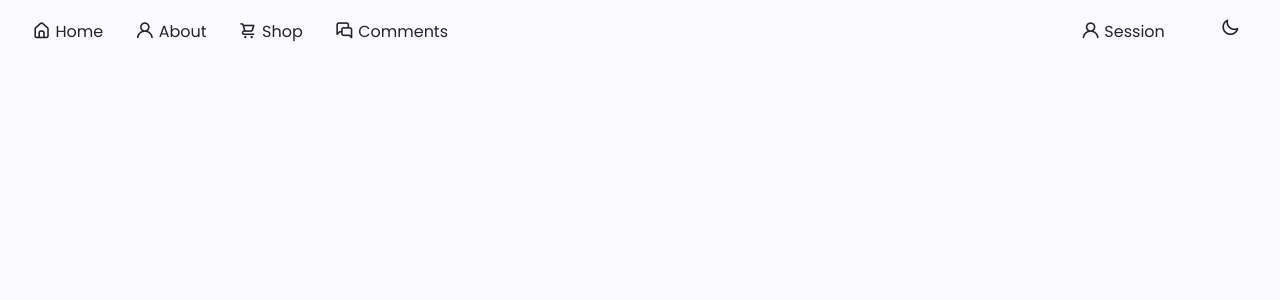
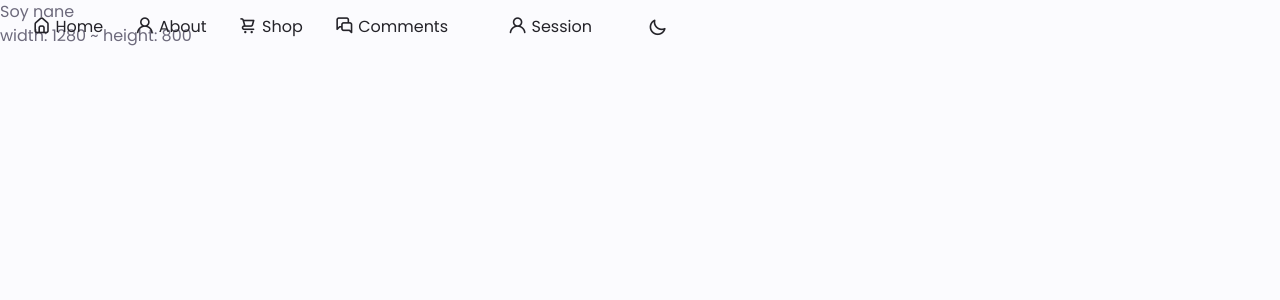
Before and after one commit to martincorredor/SmallProjects, a React (Create React App) app in the folder bc-handicrafts/: page / in a window 1280 px wide. Shown: the top 300 px of the page. Built offline with nearby package versions, Linux system fonts and the light colour scheme.

Commit message:
|UPDATED| Testing the code with new functions to get window size information

```diff
--- a/bc-handicrafts/src/App.js
+++ b/bc-handicrafts/src/App.js
@@ -1,10 +1,47 @@
 import React from 'react';
 import Header from './components/Header';
+import Prueba from './components/pruebas';
+import { useEffect } from 'react';
+import { useState } from 'react';
 
 
+/*================================== Functions to get user window dimentions =====================================*/
+function getWindowDimensions() {
+  const { innerWidth: width, innerHeight: height } = window;
+  return {
+    width,
+    height,
+  };
+}
+
+function useWindowDimensions() {
+  const [windowDimensions, setWindowDimensions] = useState(
+    getWindowDimensions()
+  );
+
+  useEffect(() => {
+    function handleResize() {
+      setWindowDimensions(getWindowDimensions());
+    }
+
+    window.addEventListener('resize', handleResize);
+    return () => window.removeEventListener('resize', handleResize);
+  }, []);
+
+  return windowDimensions;
+}
+
+
+
+/*============================  Default Component to RENDER ======================================*/
 const App = () => {
-
-  return <Header />;
+  const windowData = useWindowDimensions();
+  return (
+    <div>
+      <Prueba windowData={windowData} />
+      <Header />
+    </div>
+  );
 };
 
 export default App;
--- a/bc-handicrafts/src/components/Header.jsx
+++ b/bc-handicrafts/src/components/Header.jsx
@@ -15,11 +15,9 @@ const Header = (props) => {
 
   return (
     <header className="header" id="header" >
-      {/*  <a href="#home" className="nav_logo">BC Handicrafts</a>*/}
       <NavMenu/>
-      <nav className="nav">
-          {navMenu ? <DropdownMenu hideMenu={hideMenu}/> : <Buttons showMenu={showMenu}/> }
-      </nav>
+      {navMenu ? <DropdownMenu hideMenu={hideMenu}/> : <Buttons showMenu={showMenu}/> }
+
     </header>
   );
 };
--- /dev/null
+++ b/bc-handicrafts/src/components/pruebas.jsx
@@ -0,0 +1,27 @@
+import { useState, useEffect } from 'react';
+
+
+
+const Prueba = (props) => {
+    const { height, width } = props.windowData;
+
+    const [nane, setNane] = useState(true);
+
+    function soyNane(){
+      if (width < 600) {
+        setNane(false)
+      } else {
+        setNane(true)
+      }
+    }
+
+
+    return (
+      <div>
+        {nane ? <div>Soy nane</div> : <div>Toy chikito</div> }
+        width: {width} ~ height: {height}
+      </div>
+    );
+  }
+
+  export default Prueba;
--- a/bc-handicrafts/src/index.css
+++ b/bc-handicrafts/src/index.css
@@ -227,15 +227,15 @@ img {
 
 .drop_menu {
   width: 100%;
-  padding: 1rem;
+  padding: 1rem 1rem 0.7rem 1rem;
   position: fixed;
   bottom: 0;
   margin-left: 0;
   display: flex;
   flex-direction: column;
   justify-content: flex-end;
-  box-shadow: var(--title-color);
-  border-radius: 10px 10px 0 0;
+  box-shadow: 0 -1px 4px rgba(0,0,0,.15);
+  border-radius: 15px 15px 0 0;
 }
 
 .drop_list {
@@ -261,7 +261,8 @@ img {
 
 .drop_close {
   font-size: 1.3rem;
-  margin-left: 92%;
+  margin-left: auto;
+  margin-right: .5rem;
   cursor: pointer;
 }
 
```
Also changed, not shown: bc-handicrafts/src/components/ThemeButton.jsx (added, +7 -0 lines).
